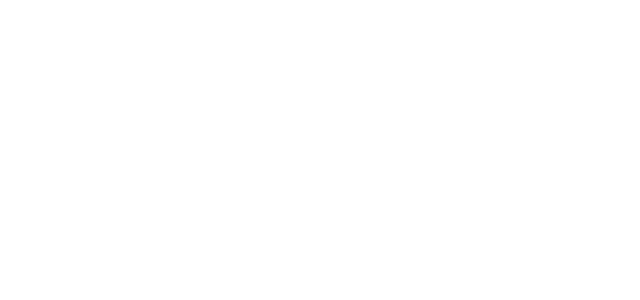
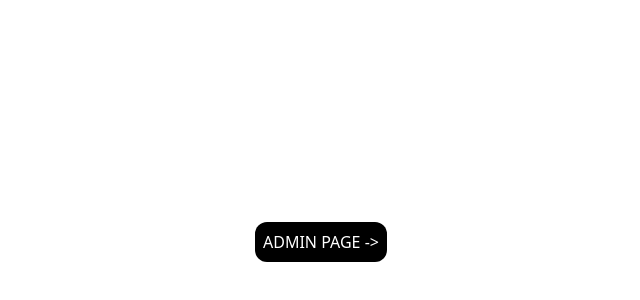
Before and after one commit to saikishore25/E-COMMERCE, a React (Vite) app in the folder ADMIN/: page / in a window 1280 px wide. Before the commit this address had no page. Shown: the part 158-458 px from the top of the page, without its empty margins (319-959 px from the left). Built offline with nearby package versions, Linux system fonts and the light colour scheme.

Commit message:
new commit 2

```diff
--- a/ADMIN/src/App.jsx
+++ b/ADMIN/src/App.jsx
@@ -4,6 +4,7 @@ import AdminPage from './pages/AdminPage'
 import AdminLogin from './components/AdminLogin'
 import { toast, ToastContainer } from "react-toastify";
 import "react-toastify/dist/ReactToastify.css";
+import LandingPage from './pages/LandingPage';
 
 
 const App = () => {
@@ -18,6 +19,7 @@ const App = () => {
 
                     <Route path="/admin-login" element={<AdminLogin/>}></Route>
                     <Route path="/admin" element={<AdminPage/>}></Route>
+                    <Route path="/" element={<LandingPage/>}></Route>
 
                 </Routes>
 
--- /dev/null
+++ b/ADMIN/src/pages/LandingPage.jsx
@@ -0,0 +1,22 @@
+import React from 'react'
+import { useNavigate } from 'react-router-dom'
+
+const LandingPage = () => {
+
+    const navigate = useNavigate()
+
+    return (
+        <>
+            <div className='w-full h-screen flex items-center justify-center'>
+
+                <button onClick={()=> navigate("/admin-login")} className='bg-black p-2 rounded-xl hover:scale-110 hover:transform transition-all ease-in-out cursor-pointer'>
+
+                    <p className='text-white'>ADMIN PAGE {"->"}</p>
+                </button>
+            </div>
+
+        </>
+    )
+}
+
+export default LandingPage
```
Also changed, not shown: ADMIN/vercel.json, 2 other files (tests, documents, lock files or other folders).
